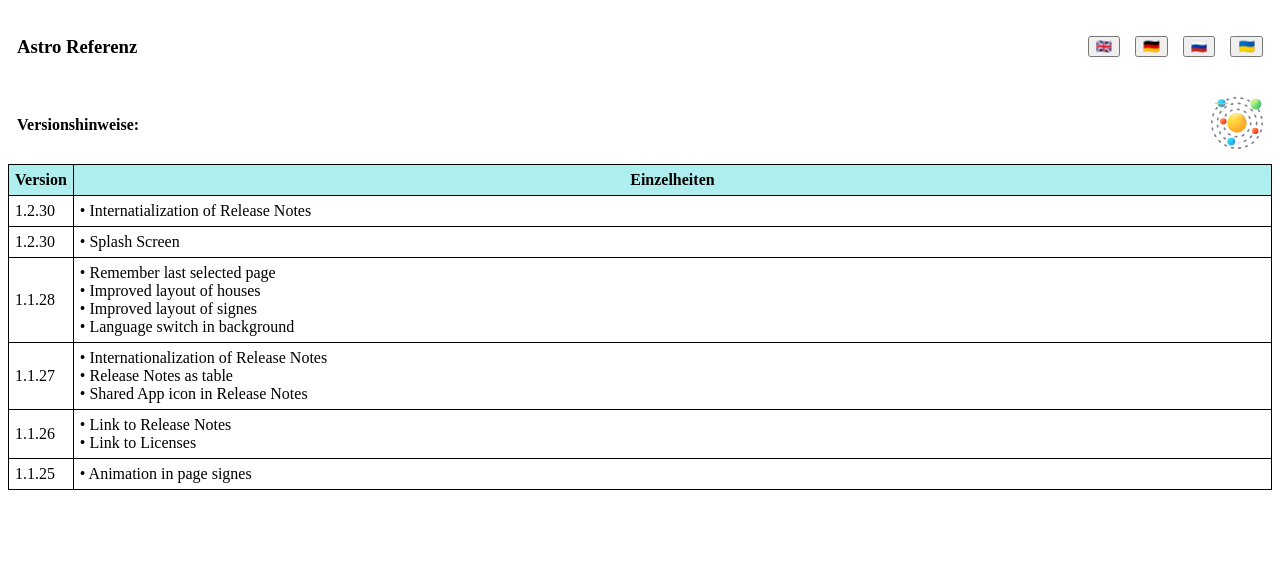
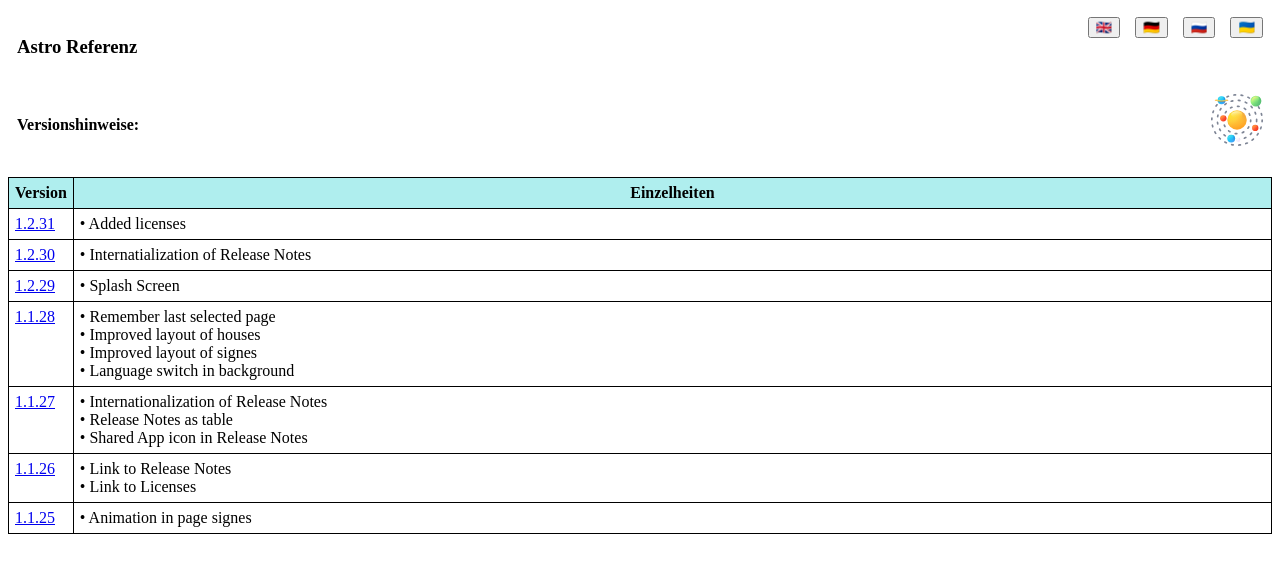
Before and after one commit to Astromarina/astromarina.github.io, a plain HTML site: page AstroReference/ReleaseNotes/de/index.html in a window 1280 px wide. Drawn offline with Linux system fonts and the light colour scheme.

Commit message:
references to app store alignment top for version number

```diff
--- a/AstroReference/ReleaseNotes/de/index.html
+++ b/AstroReference/ReleaseNotes/de/index.html
@@ -41,7 +41,10 @@
         </td>
 
         <td style='border: transparent solid;'>
-          <img src='../../AppIcon.svg' width='52' height='52'>
+            <a href="https://play.google.com/store/apps/details?id=com.astromarina.AstroBase&hl=de">
+                <img src='../../AppIcon.svg' width='52' height='52'">
+            </a>
+            <img src='' >
         </td>
       </tr>
     </tbody>
@@ -49,7 +52,7 @@
 
 <style type="text/css">
  table  {border: 1px black solid;  border-collapse: collapse; width:  100%;}
- th, td {border: 1px black solid;  border-collapse: collapse; padding: 6px;}
+ th, td {border: 1px black solid;  border-collapse: collapse; padding: 6px; vertical-align: top}
  thead  {background-color: #AFEEEE; } <!--PaleTurquoise-->
 </style>
 
@@ -60,27 +63,31 @@
     </thead>
     <tbody>
       <tr>
-        <td>1.2.30</td>
+        <td><a href='https://play.google.com/store/apps/details?id=com.astromarina.AstroBase&hl=de'>1.2.31</a></td>
+        <td>&bull; Added licenses</td>
+      </tr>
+      <tr>
+        <td><a href='https://play.google.com/store/apps/details?id=com.astromarina.AstroBase&hl=de'>1.2.30</a></td>
         <td>&bull; Internatialization of Release Notes</td>
       </tr>
       <tr>
-        <td>1.2.30</td>
+        <td><a href='https://play.google.com/store/apps/details?id=com.astromarina.AstroBase&hl=de'>1.2.29</a></td>
         <td>&bull; Splash Screen</td>
       </tr>
       <tr>
-        <td>1.1.28</td>
+        <td><a href='https://play.google.com/store/apps/details?id=com.astromarina.AstroBase&hl=de'>1.1.28</a></td>
         <td>&bull; Remember last selected page</br>&bull; Improved layout of houses</br>&bull; Improved layout of signes</br>&bull; Language switch in background</td>
       </tr>
       <tr>
-        <td>1.1.27</td>
+        <td><a href='https://play.google.com/store/apps/details?id=com.astromarina.AstroBase&hl=de'>1.1.27</a></td>
         <td>&bull; Internationalization of Release Notes</br>&bull; Release Notes as table</br>&bull; Shared App icon in Release Notes</td>
       </tr>
       <tr>
-        <td>1.1.26</td>
+        <td><a href='https://play.google.com/store/apps/details?id=com.astromarina.AstroBase&hl=de'>1.1.26</a></td>
         <td>&bull; Link to Release Notes</br>&bull; Link to Licenses</td>
       </tr>
       <tr>
-        <td>1.1.25</td>
+        <td><a href='https://play.google.com/store/apps/details?id=com.astromarina.AstroBase&hl=de'>1.1.25</a></td>
         <td>&bull; Animation in page signes</td>
       </tr>
     </tbody>
```
Also changed, not shown: AstroReference/ReleaseNotes/en/index.html (+15 -8 lines), AstroReference/ReleaseNotes/ru/index.html (+15 -8 lines), AstroReference/ReleaseNotes/uk/index.html (+15 -8 lines).
